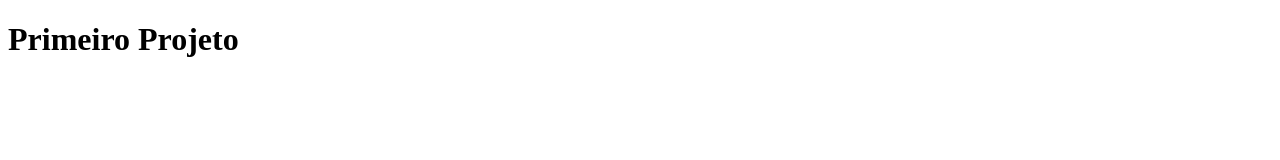
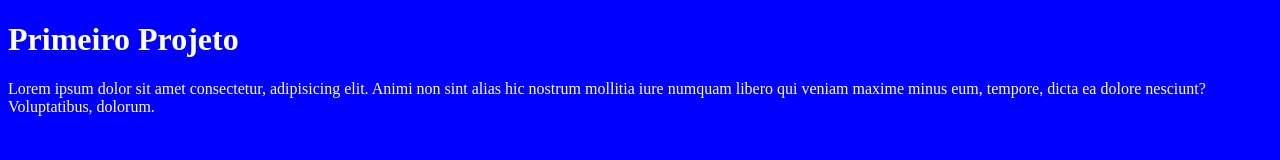
Before and after one commit to UalzemGit/CursoGitUdemy_Projeto_1, a plain HTML site: page index.html in a window 1280 px wide. Drawn offline with Linux system fonts and the light colour scheme.

Commit message:
Create and alterate files

```diff
--- a/index.html
+++ b/index.html
@@ -5,8 +5,14 @@
     <meta http-equiv="X-UA-Compatible" content="IE=edge" />
     <meta name="viewport" content="width=device-width, initial-scale=1.0" />
     <title>primeiro projeto git</title>
+    <link rel="stylesheet" href="style.css" />
   </head>
   <body>
     <h1>Primeiro Projeto</h1>
+    <p>
+      Lorem ipsum dolor sit amet consectetur, adipisicing elit. Animi non sint
+      alias hic nostrum mollitia iure numquam libero qui veniam maxime minus
+      eum, tempore, dicta ea dolore nesciunt? Voluptatibus, dolorum.
+    </p>
   </body>
 </html>
--- /dev/null
+++ b/style.css
@@ -0,0 +1,4 @@
+body {
+  background-color: blue;
+  color: #fff;
+}
```
